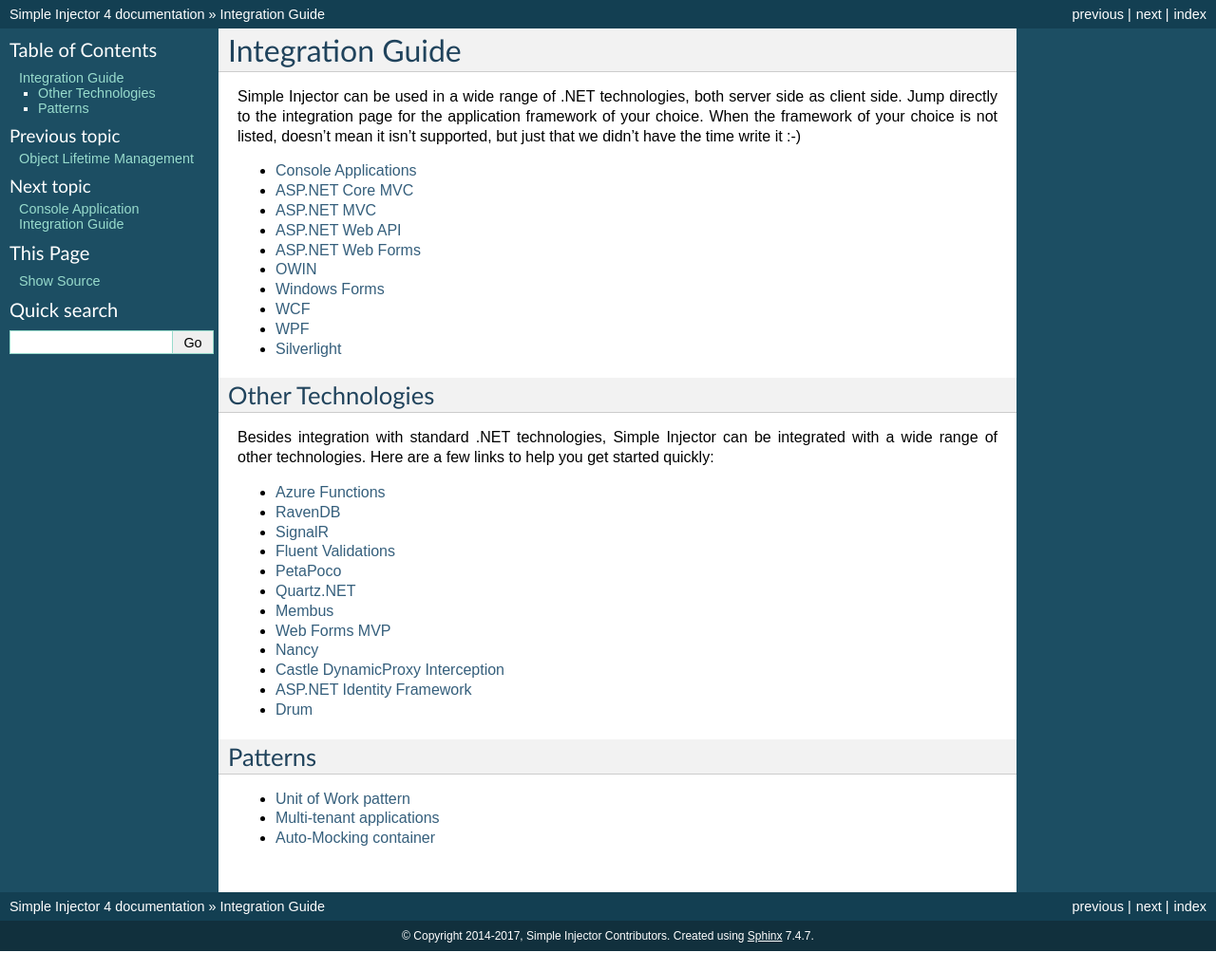
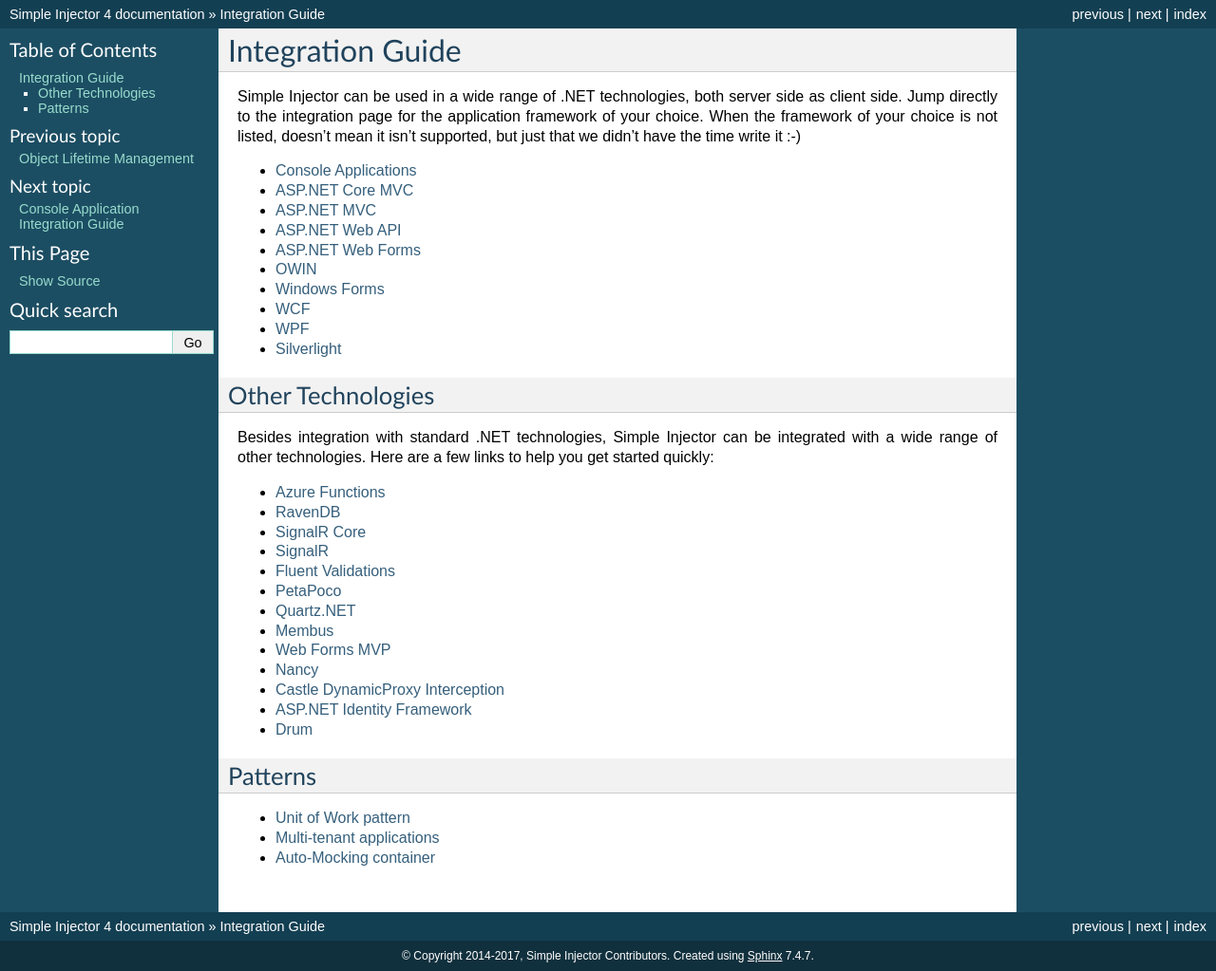
Before and after one commit to simpleinjector/Documentation, a Sphinx documentation site: the page built from source/integration.rst, in a window 1280 px wide. Shown: the whole page at 95% size. Built offline with Sphinx 7.4.7, drawn with Linux system fonts in a browser that asks for light colours; before the commit the page ends 1002 px from its top, so only the background shows below that.

Commit message:
Added link to Signal R Core example

```diff
--- a/source/integration.rst
+++ b/source/integration.rst
@@ -25,6 +25,7 @@ Besides integration with standard .NET technologies, Simple Injector can be inte
 
 * `Azure Functions <https://github.com/simpleinjector/SimpleInjector/issues/536>`_
 * `RavenDB <https://stackoverflow.com/questions/10940988/how-to-configure-simple-injector-ioc-to-use-ravendb>`_
+* `SignalR Core <https://github.com/simpleinjector/SimpleInjector/issues/631>`_
 * `SignalR <https://stackoverflow.com/questions/10555791/using-simpleinjector-with-signalr>`_
 * `Fluent Validations <https://stackoverflow.com/questions/9984144/what-is-the-correct-way-to-register-fluentvalidation-with-simpleinjector>`_
 * `PetaPoco <https://github.com/simpleinjector/SimpleInjector/issues/598>`_
```
